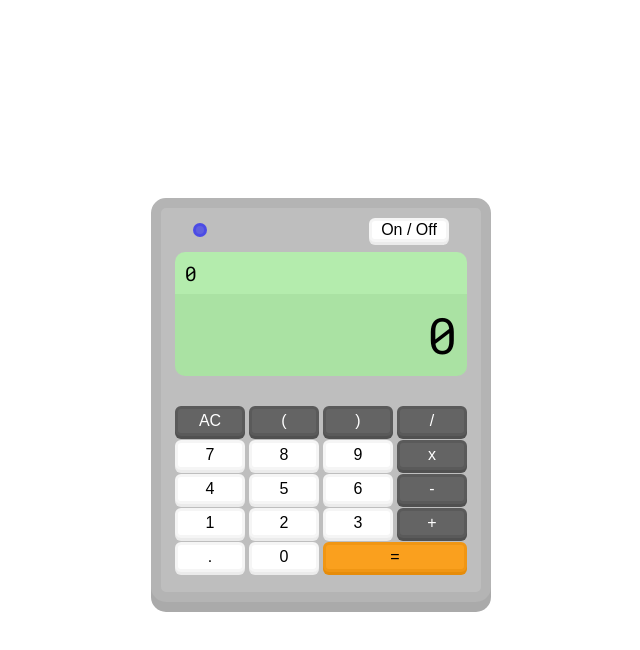
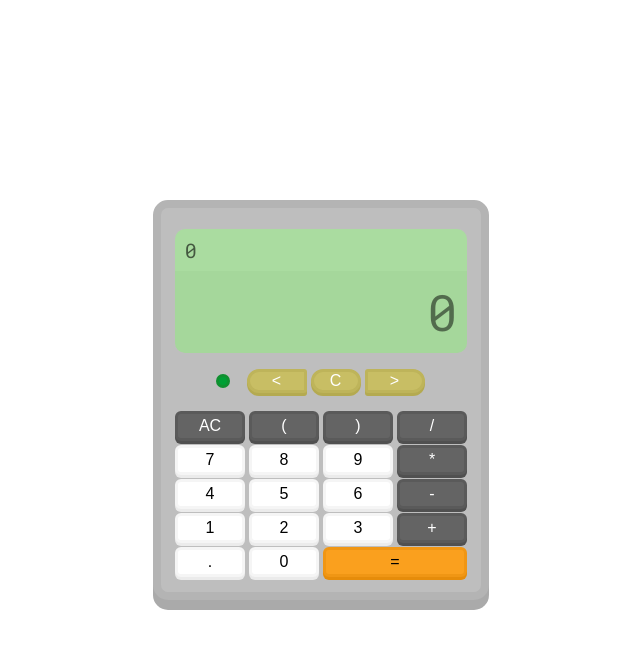
Before and after one commit to MarcusRomero/Calculator, a plain HTML site: page index.html in a window 1280 px wide. Both pictures are taken after a click on the button "AC". Shown: the whole page, without its empty margins (319-959 px from the left). Drawn offline with Linux system fonts and the light colour scheme.

Commit message:
html, css, js

```diff
--- a/index.html
+++ b/index.html
@@ -8,12 +8,14 @@
 </head>
 <body>
     <dic class="calculator">
+        <div class="screenUp">0</div>
+        <div class="screenDown">0</div>
         <div class="monitor">
             <div class="light"></div>
-            <button class="startUp">On / Off</button>
+            <button id="buttonL" class="buttonMonitor">&lt;</button>
+            <button id="buttonC" class="buttonMonitor">C</button>
+            <button id="buttonR" class="buttonMonitor">&gt;</button>
         </div>
-        <div class="screenA">0</div>
-        <div class="screenB">0</div>
         <div class="keys">
             <button class="clear">AC</button>
             <button class="parenthesis">(</button>
@@ -22,7 +24,7 @@
             <button class="number">7</button>
             <button class="number">8</button>
             <button class="number">9</button>
-            <button class="operator">x</button>
+            <button class="operator">*</button>
             <button class="number">4</button>
             <button class="number">5</button>
             <button class="number">6</button>
--- a/scripts/script.js
+++ b/scripts/script.js
@@ -1 +1,36 @@
-window.body
+
+
+let displayUp = document.querySelector('.screenUp');
+let displayDown = document.querySelector('.screenDown')
+let buttons = Array.from(document.querySelectorAll('button'));
+
+
+
+
+buttons.map( button => {
+    button.addEventListener('click', (e) => {
+        switch(e.target.innerText){
+            case 'AC':
+                displayUp.innerText = '0';
+                displayDown.innerText = '0';
+                break;
+
+            case 'C':
+                if(displayUp.innerText){
+                    displayUp.innerText = displayUp.innerText.slice(0, -1)
+                }
+                break;
+
+            case '=':
+                try{
+                    displayDown.innerText = eval(displayUp.innerText);
+                }catch{
+                    displayDown.innerText = 'Error!';
+                }
+                break;
+
+            default:
+                displayUp.innerText += e.target.innerText;
+        }
+    });
+});
--- a/styles/style.css
+++ b/styles/style.css
@@ -20,7 +20,7 @@ body {
     justify-content: center;
     align-items: center;
     background-color: rgb(190, 190, 190);
-    border: 10px solid   rgb(180, 180, 180);
+    border: 8px solid   rgb(180, 180, 180);
     box-shadow: 0px 10px rgb(170, 170, 170);
     width: 20rem;
     height: 24rem;
@@ -28,43 +28,102 @@ body {
 }
 
 
-.monitor {
-    display: flex;
-    justify-content:space-between;
-    align-items: center;
-    width: 80%;
-    margin-bottom: 10px;
-}
-
-.light {
-    background-color: rgba(0, 0, 255, 0.5);
-    border: 3px solid rgba(0, 0, 255,0.2);
-    width: 8px;
-    height: 8px;
-    border-radius: 20px;
-    margin-right: 10px;
-}
-
-.startUp {
-    width: 5rem;
-}
-
-.screenA {
-    background-color: rgb(180, 236, 173);
+.screenUp {
+    margin-top: 16px;
+    background-color: rgb(170, 220, 160);
     width: 87%;
     border-radius: 10px 10px 0px 0px;
     padding: 8px 4px 8px 10px;
     font-size: 20px;
+    color: rgba(0, 0, 0, 0.6);
 }
 
-.screenB {
-    background-color: rgb(170, 226, 163);
+.screenDown {
+    background-color: rgb(165, 215, 155);
     width: 87%;
     border-radius: 0px 0px 10px 10px;
     padding: 8px 10px 8px 4px;
     font-size: 50px;
     text-align: end;
-    margin-bottom: 20px;
+    color: rgba(0, 0, 0, 0.5);
+}
+
+
+
+
+
+.monitor {
+    display: flex;
+    justify-content:center;
+    align-items: center;
+    width: 80%;
+    margin: 16px 0px 8px 0px;
+}
+
+
+.buttonMonitor {
+    width: 5rem;
+    background-color: rgb(200, 190, 100);
+    border: 3px solid rgba(190, 180, 90);
+    box-shadow: 0px 3px rgb(180, 170, 80);
+    color: white;
+    margin: 0px 2px 0px 2px;
+    width: 60px;
+}
+
+.light {
+    background-color: rgba(160, 0, 0, 0.2);
+    border: 3px solid rgba(160, 0, 0, 0.1);
+    width: 8px;
+    height: 8px;
+    border-radius: 20px;
+    margin-right: 15px;
+    nimation: flashing 1.5s infinite;
+}
+
+.light {
+    background-color: rgb(0, 160, 53);
+    border: 3px solid rgba(160, 0, 0, 0.1);
+    width: 8px;
+    height: 8px;
+    border-radius: 20px;
+    margin-right: 15px;
+    animation: flashing 1.5s infinite;
+}
+
+.light:active {
+    background-color: rgb(3, 0, 160);
+    border: 3px solid rgba(160, 0, 0, 0.1);
+    width: 8px;
+    height: 8px;
+    border-radius: 20px;
+    margin-right: 15px;
+    animation: flashing 1.5s infinite;
+}
+
+keyframes flashing {
+    from {
+        background-color: rgba(160, 0, 0, 0.2);
+        border: 3px solid rgba(160, 0, 0, 0.1);
+    }
+    to{
+        background-color: rgba(160, 0, 0, 0.6);
+        border: 3px solid rgba(160, 0, 0, 0.1);
+    }
+}
+
+
+#buttonL{
+    border-radius: 20px 5px 5px 20px;
+}
+
+#buttonC{
+    border-radius: 20px;
+    width: 50px;
+}
+
+#buttonR{
+    border-radius: 5px 20px 20px 5px;
 }
 
 
@@ -98,7 +157,6 @@ button:active {
     background-color: rgb(250, 160, 30);
     border: 3px solid  rgb(240, 150, 20);
     box-shadow: 0 3px rgb(230, 140, 10);
-
 }
 
 .parenthesis, .operator, .clear{
```
